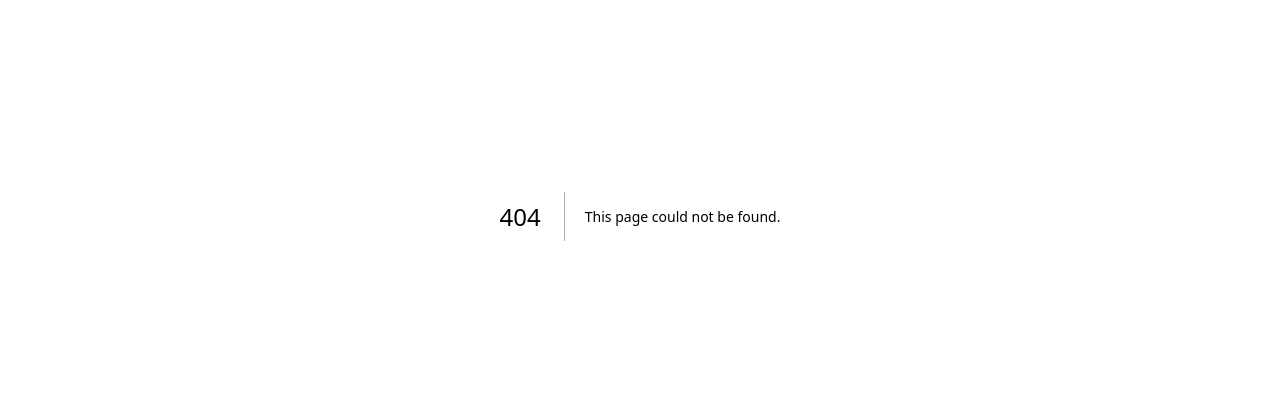
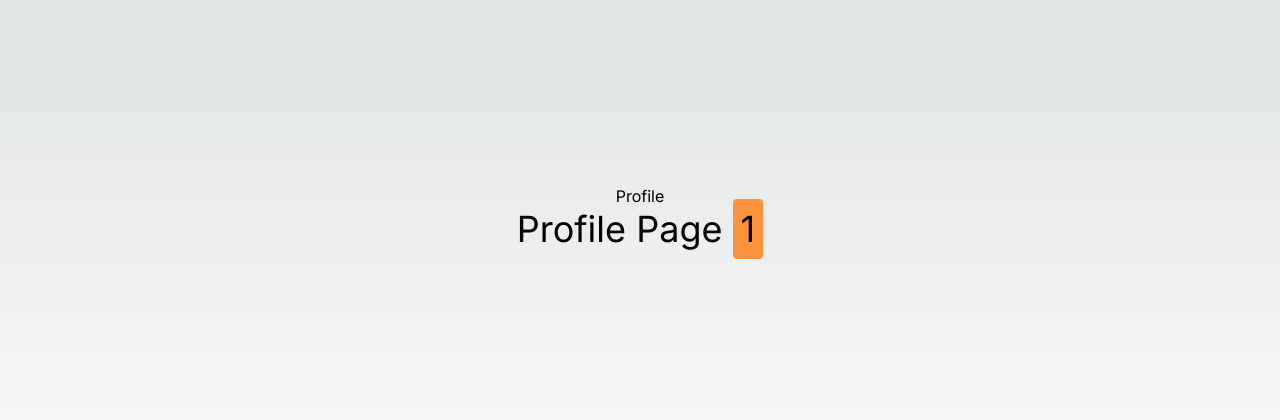
Before and after one commit to rbncardoso/auth-app, a Next.js app: page /profile/1 in a window 1280 px wide. Before the commit this address had no page. Shown: the part 184-604 px from the top of the page. Built offline with nearby package versions, Linux system fonts and the light colour scheme.

Commit message:
added profile and id folder inside it, so can grap a profile page with the id

```diff
--- /dev/null
+++ b/src/app/profile/[id]/page.tsx
@@ -0,0 +1,14 @@
+import React from 'react'
+
+export default function userProfile({params}: any) {
+  return (
+    <div className='flex flex-col items-center justify-center min-h-screen py-2'>
+      <h1>Profile</h1>
+      <hr />
+      <p className='text-4xl'>
+      Profile Page <span className='p-2 rounded bg-orange-400'>{params.id}</span>
+
+      </p>
+      </div>
+  )
+}
--- /dev/null
+++ b/src/app/profile/page.tsx
@@ -0,0 +1,11 @@
+import React from 'react'
+
+export default function ProfilePage() {
+  return (
+    <div className='flex flex-col items-center justify-center min-h-screen py-2'>
+      <h1>Profile</h1>
+      <hr />
+      ProfilePage
+      </div>
+  )
+}
```
